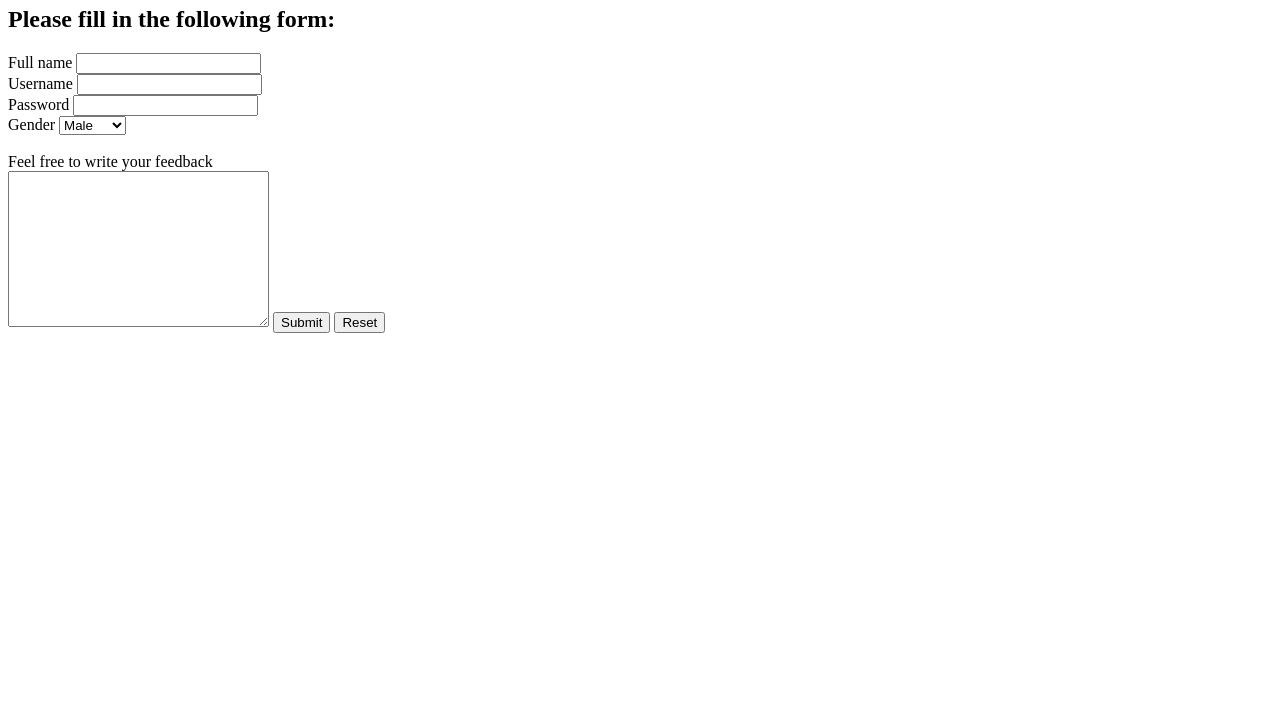
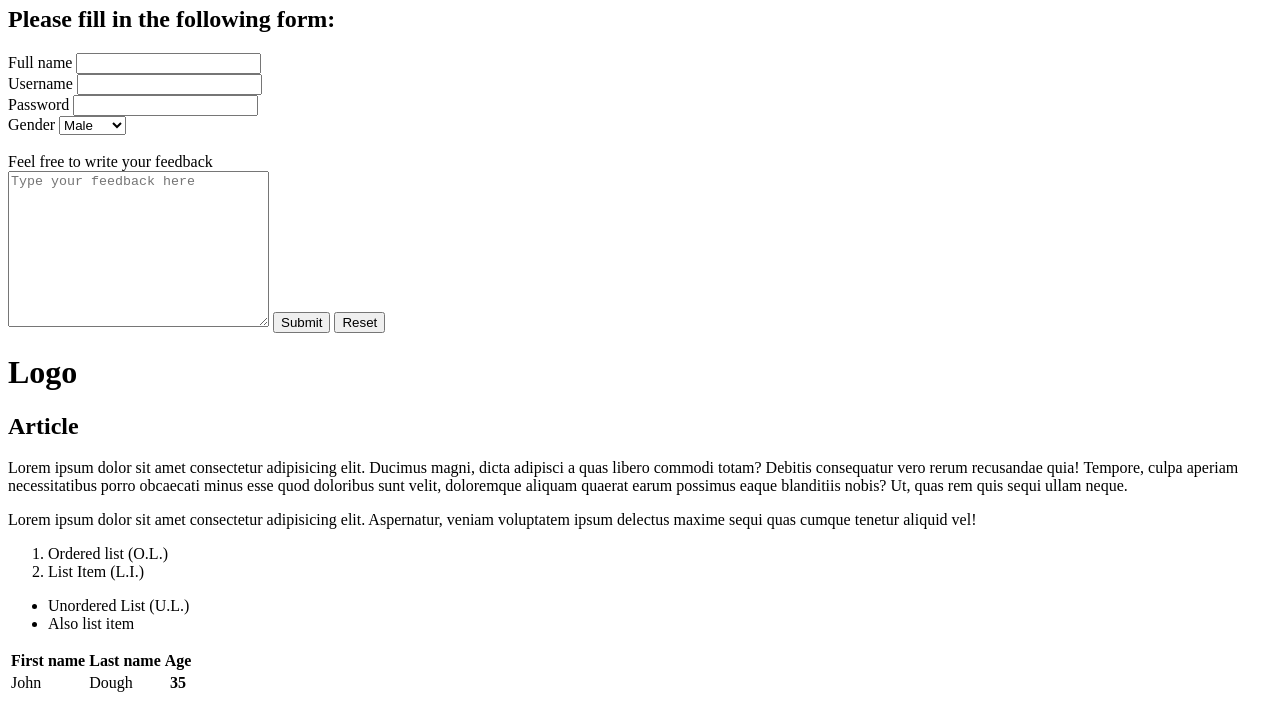
Before and after one commit to JuanCuttle/HTML5CSS3, a plain HTML site: page index.html in a window 1280 px wide. Shown: the part 207-910 px from the top of the page. Before the commit the page ends 800 px from the top, so only its background shows below. Drawn offline with Linux system fonts and the light colour scheme.

Commit message:
Added more elements

```diff
--- a/index.html
+++ b/index.html
@@ -19,13 +19,13 @@
     /></a>
 
     <h2>Please fill in the following form:</h2>
-    <form action="/subscribed.html">
+    <form action="/subscribed.html" autocomplete="on">
       <label for="user">Full name</label>
-      <input type="text" id="name" /> <br />
+      <input type="text" id="name" name="fullname" /> <br />
       <label for="user">Username</label>
-      <input type="text" id="user" /><br />
+      <input type="text" id="user" name="username" /><br />
       <label for="password">Password</label>
-      <input type="password" id="password" /> <br />
+      <input type="password" id="password" name="pwd" /> <br />
       <label for="genders">Gender</label>
       <select name="genders" id="genders">
         <option value="M">Male</option>
@@ -35,10 +35,54 @@
       <label for="message" class="feedback"
         >Feel free to write your feedback</label
       >
-      <textarea name="message" id="message" cols="30" rows="10"></textarea>
+      <textarea
+        name="message"
+        id="message"
+        cols="30"
+        rows="10"
+        placeholder="Type your feedback here"
+      ></textarea>
       <button type="submit">Submit</button>
       <button type="reset">Reset</button>
     </form>
+
+    <h1 id="logo">Logo</h1>
+    <h2>Article</h2>
+
+    <p class="article">
+      Lorem ipsum dolor sit amet consectetur adipisicing elit. Ducimus magni,
+      dicta adipisci a quas libero commodi totam? Debitis consequatur vero rerum
+      recusandae quia! Tempore, culpa aperiam necessitatibus porro obcaecati
+      minus esse quod doloribus sunt velit, doloremque aliquam quaerat earum
+      possimus eaque blanditiis nobis? Ut, quas rem quis sequi ullam neque.
+    </p>
+
+    <p class="paragraph">
+      Lorem ipsum dolor sit amet consectetur adipisicing elit. Aspernatur,
+      veniam voluptatem ipsum delectus maxime sequi quas cumque tenetur aliquid
+      vel!
+    </p>
+
+    <ol>
+      <li>Ordered list (O.L.)</li>
+      <li>List Item (L.I.)</li>
+    </ol>
+    <ul>
+      <li>Unordered List (U.L.)</li>
+      <li>Also list item</li>
+    </ul>
+    <table>
+      <tr>
+        <th>First name</th>
+        <th>Last name</th>
+        <th>Age</th>
+      </tr>
+      <tr>
+        <td>John</td>
+        <td>Dough</td>
+        <th>35</th>
+      </tr>
+    </table>
     <!--     <img
       width="300 "
       src="/images/pexels-charles-parker-5847383.jpg"
```
